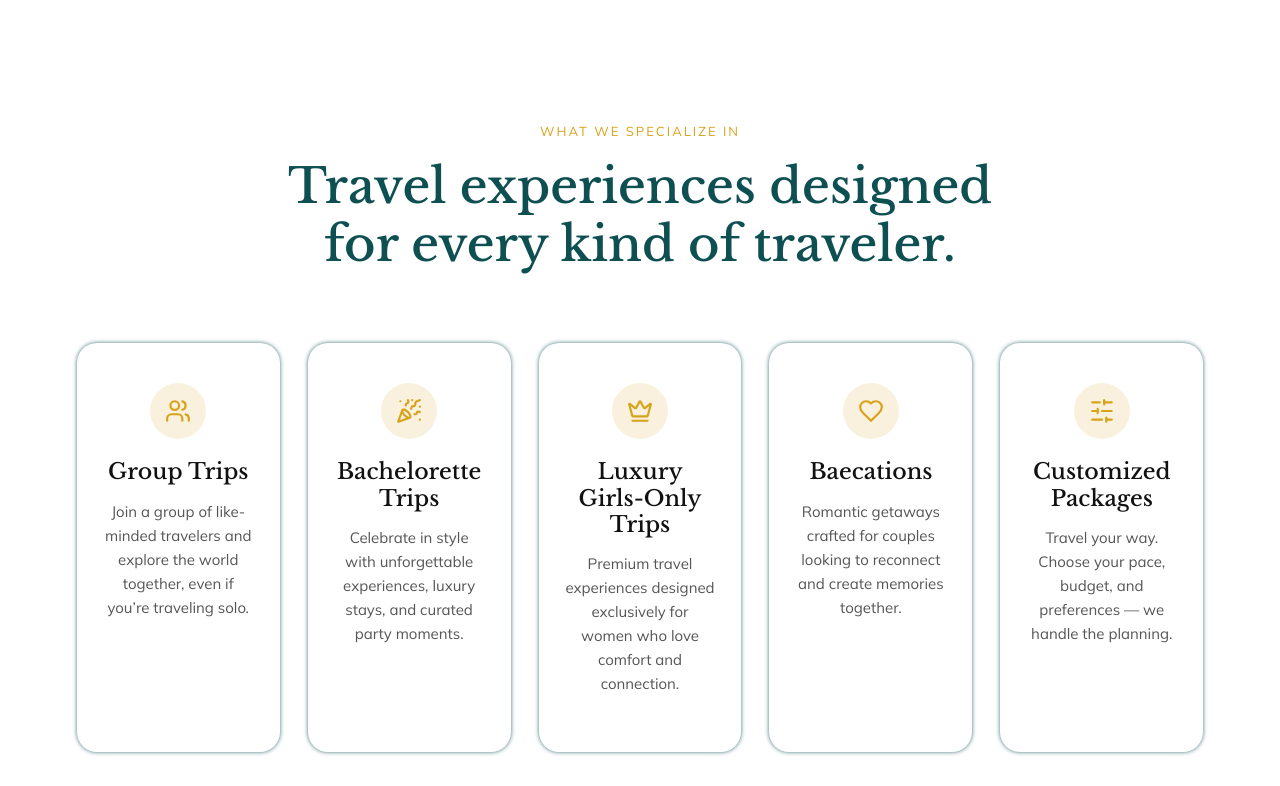
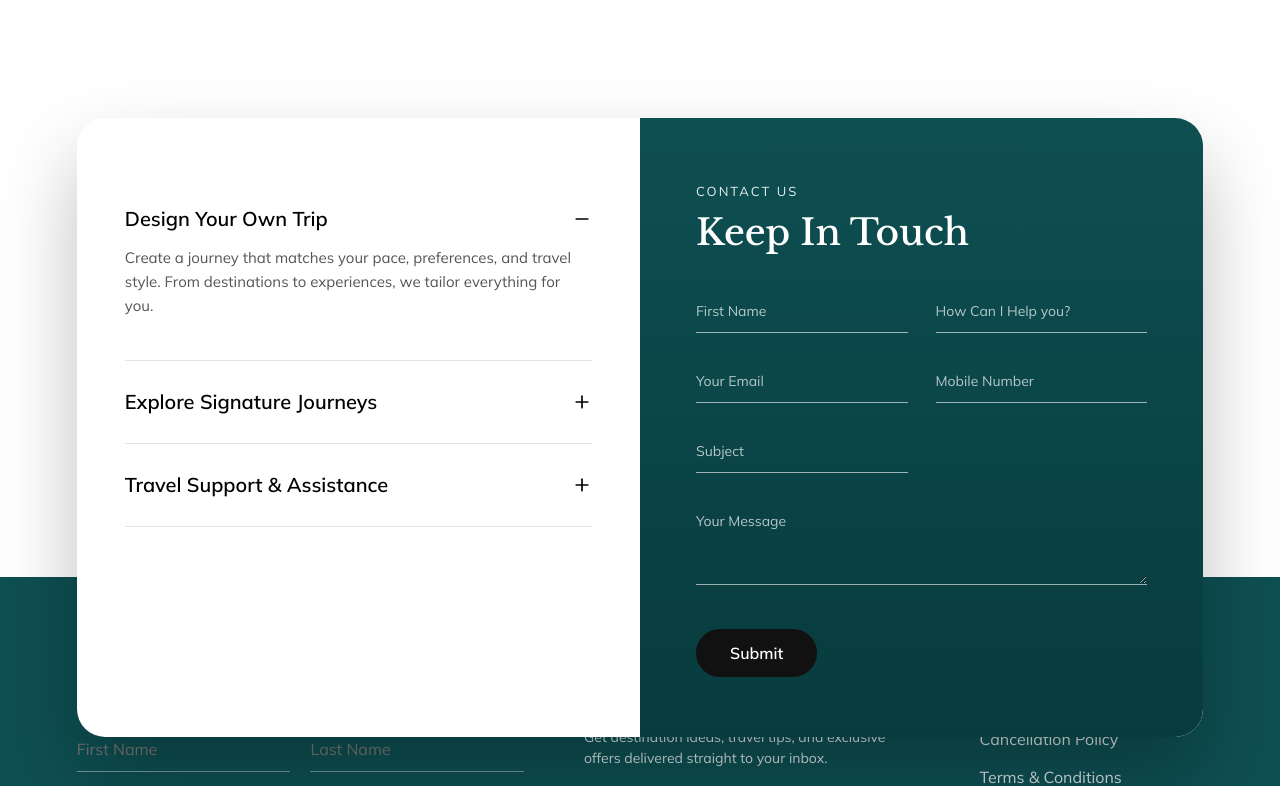
Before and after one commit to architpatle/Wanders-XO, a React (Vite) app: page / in a window 1280 px wide. Shown: the part 5701-6487 px from the top of the page. Built offline with nearby package versions, Linux system fonts and the light colour scheme; a web font is replaced by a local one.

Commit message:
PreFooterContact Section Added

```diff
--- /dev/null
+++ b/src/components/PreFooterContact/PreFooterContact.jsx
@@ -0,0 +1,76 @@
+import React, { useState } from "react";
+import styles from "./PreFooterContact.module.css";
+import { LuPlus, LuMinus } from "react-icons/lu";
+
+const faqs = [
+  {
+    question: "Design Your Own Trip",
+    answer:
+      "Create a journey that matches your pace, preferences, and travel style. From destinations to experiences, we tailor everything for you.",
+  },
+  {
+    question: "Explore Signature Journeys",
+    answer:
+      "Choose from thoughtfully designed itineraries loved by travelers and ready to book.",
+  },
+  {
+    question: "Travel Support & Assistance",
+    answer:
+      "Our team is available before, during, and after your trip to ensure a smooth experience.",
+  },
+];
+
+const PreFooterContact = () => {
+  const [active, setActive] = useState(0);
+
+  return (
+    <section className={styles.wrapper}>
+      <div className={styles.card}>
+        {/* LEFT – FAQ */}
+        <div className={styles.faq}>
+          {faqs.map((item, index) => (
+            <div key={index} className={styles.faqItem}>
+              <button
+                className={styles.faqHeader}
+                onClick={() =>
+                  setActive(active === index ? null : index)
+                }
+              >
+                <span>{item.question}</span>
+                {active === index ? <LuMinus /> : <LuPlus />}
+              </button>
+
+              <div
+  className={`${styles.faqBody} ${
+    active === index ? styles.open : ""
+  }`}
+>
+  <p className={styles.faqContent}>{item.answer}</p>
+</div>
+
+            </div>
+          ))}
+        </div>
+
+        {/* RIGHT – CONTACT */}
+        <div className={styles.contact}>
+          <span className={styles.eyebrow}>Contact Us</span>
+          <h3 className={styles.heading}>Keep In Touch</h3>
+
+          <form className={styles.form}>
+            <input type="text" placeholder="First Name" />
+            <input type="text" placeholder="How Can I Help you?" />
+            <input type="email" placeholder="Your Email" />
+            <input type="tel" placeholder="Mobile Number" />
+            <input type="text" placeholder="Subject" />
+            <textarea placeholder="Your Message" rows="3" />
+
+            <button type="submit">Submit</button>
+          </form>
+        </div>
+      </div>
+    </section>
+  );
+};
+
+export default PreFooterContact;
--- /dev/null
+++ b/src/components/PreFooterContact/PreFooterContact.module.css
@@ -0,0 +1,153 @@
+.wrapper {
+  position: relative;
+  margin-top: 120px;
+  margin-bottom: -160px; /* 🔥 overlaps footer */
+  padding: 0 6%;
+  z-index: 5;
+}
+
+/* MAIN CARD */
+.card {
+  display: grid;
+  grid-template-columns: 1fr 1fr;
+  border-radius: 28px;
+  overflow: hidden;
+  box-shadow: 0 40px 80px rgba(0, 0, 0, 0.25);
+  background: #fff;
+}
+
+/* FAQ */
+.faq {
+  padding: 60px 48px;
+}
+/* FAQ BODY (animated container) */
+.faqBody {
+  max-height: 0;
+  overflow: hidden;
+  opacity: 0;
+  transform: translateY(-6px);
+  transition:
+    max-height 0.45s ease,
+    opacity 0.3s ease,
+    transform 0.35s ease;
+}
+
+/* OPEN STATE */
+.faqBody.open {
+  max-height: 160px; /* enough for content */
+  opacity: 1;
+  transform: translateY(0);
+}
+
+/* CONTENT */
+.faqContent {
+  margin-top: 14px;
+  font-size: 15px;
+  color: #555;
+  line-height: 1.6;
+}
+
+.faqItem {
+  border-bottom: 1px solid #e5e5e5;
+  padding: 26px 0;
+}
+
+.faqHeader {
+  width: 100%;
+  background: none;
+  border: none;
+  font-size: 20px;
+  font-weight: 600;
+  display: flex;
+  justify-content: space-between;
+  align-items: center;
+  cursor: pointer;
+}
+
+.faqContent {
+  margin-top: 12px;
+  font-size: 15px;
+  color: #555;
+  line-height: 1.6;
+}
+
+/* CONTACT */
+.contact {
+  background: linear-gradient(180deg, #0E4F52, #083B3D);
+  padding: 60px 56px;
+  color: #fff;
+}
+
+.eyebrow {
+  display: inline-block;
+  margin-bottom: 10px;
+  font-size: 13px;
+  letter-spacing: 2px;
+  text-transform: uppercase;
+  opacity: 0.9;
+}
+
+.heading {
+  font-family: var(--font-heading);
+  font-size: 36px;
+  margin-bottom: 36px;
+}
+
+/* FORM */
+.form {
+  display: grid;
+  grid-template-columns: 1fr 1fr;
+  gap: 28px;
+}
+
+.form input,
+.form textarea {
+  background: transparent;
+  border: none;
+  border-bottom: 1px solid rgba(255, 255, 255, 0.6);
+  padding: 10px 0;
+  color: #fff;
+  font-size: 14px;
+}
+
+.form input::placeholder,
+.form textarea::placeholder {
+  color: rgba(255, 255, 255, 0.7);
+}
+
+.form textarea {
+  grid-column: span 2;
+}
+
+.form button {
+  grid-column: span 2;
+  margin-top: 16px;
+  width: fit-content;
+  padding: 12px 34px;
+  background: #111;
+  color: #fff;
+  border-radius: 999px;
+  border: none;
+  font-weight: 600;
+  cursor: pointer;
+}
+
+/* RESPONSIVE */
+@media (max-width: 992px) {
+  .card {
+    grid-template-columns: 1fr;
+  }
+
+  .wrapper {
+    margin-bottom: -80px;
+  }
+
+  .form {
+    grid-template-columns: 1fr;
+  }
+
+  .form textarea,
+  .form button {
+    grid-column: span 1;
+  }
+}
--- a/src/pages/Home/Home.jsx
+++ b/src/pages/Home/Home.jsx
@@ -10,6 +10,7 @@ import Testimonials from '../../components/Testimonials/Testimonials.jsx'
 import StartPlanning from '../../components/StartPlanning/StartPlanning.jsx'
 import TravelStyles from '../../components/TravelStyles/TravelStyles.jsx'
 import TravelStats from '../../components/TravelStats/TravelStats.jsx'
+import PreFooterContact from '../../components/PreFooterContact/PreFooterContact.jsx'
 
 const Home = () => {
     return (
@@ -22,9 +23,10 @@ const Home = () => {
         <StartPlanning />
         <TravelStyles />
         <TravelStats />
+        <PreFooterContact />
         {/* <PopularDestinations /> */}
         {/* <BookingSteps /> */}
-        <Specializations />
+        {/* <Specializations /> */}
         </div>
     )
 }
```
